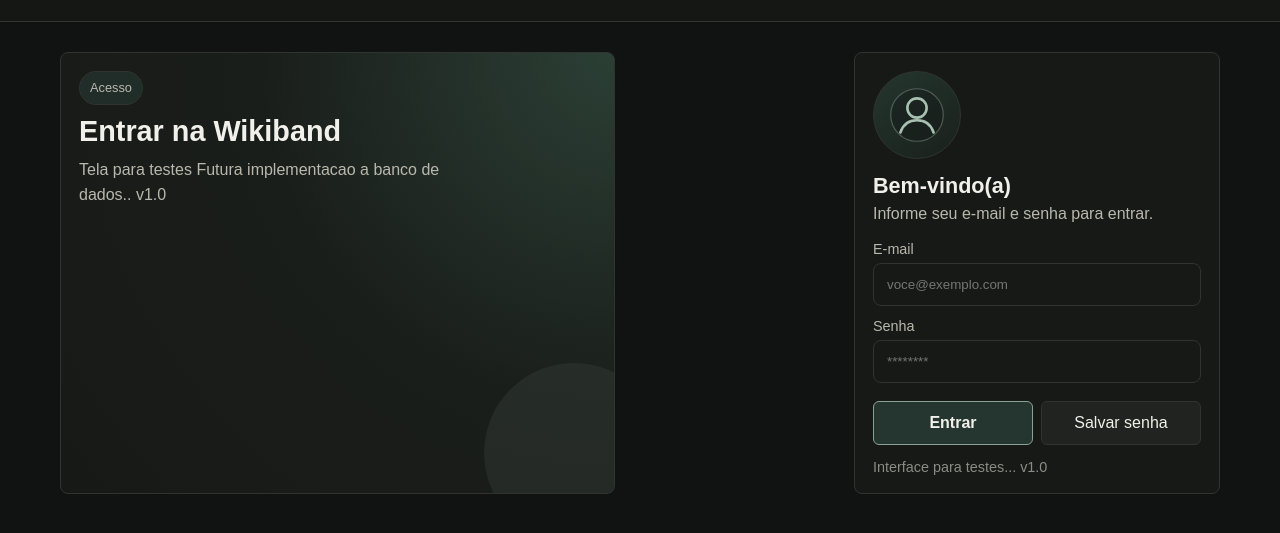
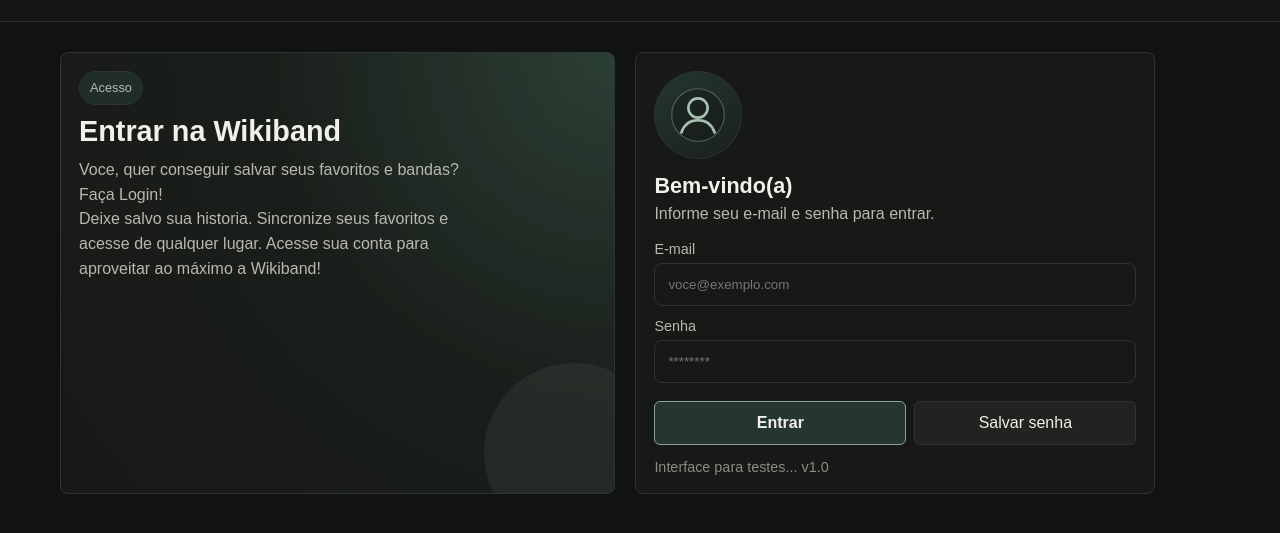
Before and after one commit to arthurmartinssw/wikiband, a plain HTML site: page login.html in a window 1280 px wide. Shown: the part 95-628 px from the top of the page. Drawn offline with Linux system fonts and the light colour scheme.

Commit message:
login edit!

```diff
--- a/assets/css/style.css
+++ b/assets/css/style.css
@@ -765,6 +765,7 @@
   background: radial-gradient(circle at top right, #2b3f35 0%, #1a1e1a 50%, #171917 100%);
 }
 
+
 .login-hero::after {
   content: "";
   position: absolute;
@@ -800,7 +801,7 @@
 
 .login-card {
   max-width: 520px;
-  margin-left: auto;
+  margin-left: 0;
 }
 
 .login-avatar {
--- a/login.html
+++ b/login.html
@@ -33,7 +33,11 @@
         <p class="login-badge">Acesso</p>
         <h2>Entrar na Wikiband</h2>
         <p>
-          Tela para testes  Futura implementacao a banco de dados..   v1.0
+          Voce, quer conseguir salvar seus favoritos e bandas? Faça Login!
+        </p>
+
+        <p>
+          Deixe salvo sua historia. Sincronize seus favoritos e acesse de qualquer lugar. Acesse sua conta para aproveitar ao máximo a Wikiband!
         </p>
       </article>
 
```
